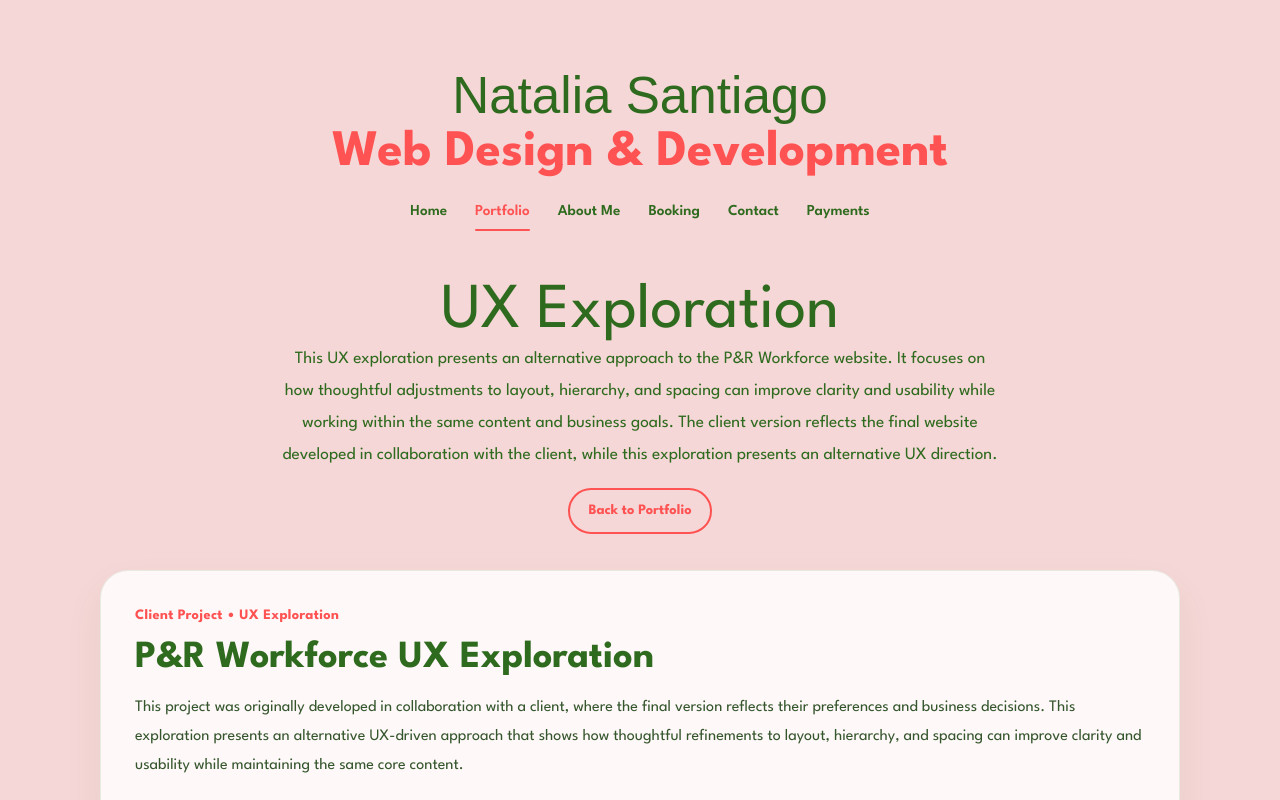
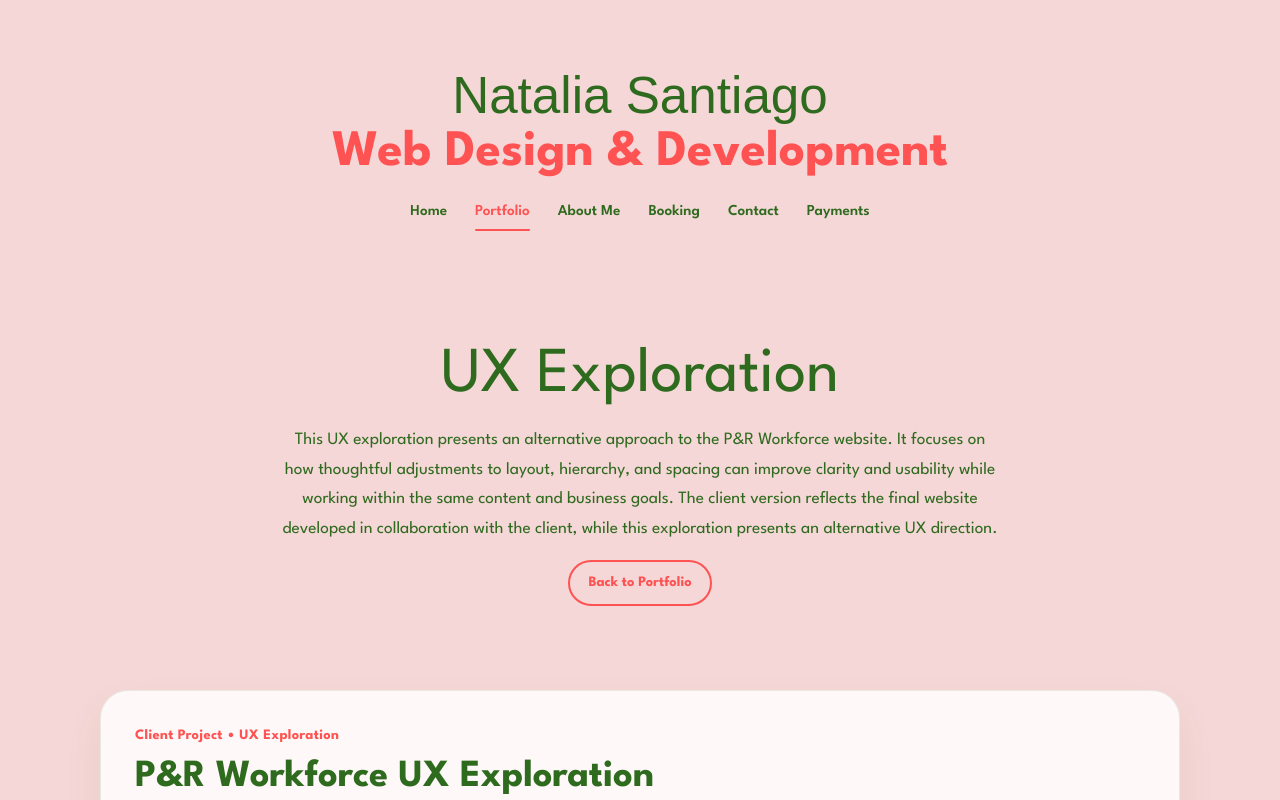
Before and after one commit to natalia-santiago/myportfolio-site, a Next.js app: page /portfolio/pr-workforce/ux in a window 1280 px wide. Shown: the top 800 px of the page. Built offline with nearby package versions, Linux system fonts and the light colour scheme; a web font is replaced by a local one.

Commit message:
Spacing issue resolved

```diff
--- a/app/globals.css
+++ b/app/globals.css
@@ -2186,10 +2186,12 @@ a {
   max-width: 760px;
   margin: 0 auto 36px;
   text-align: center;
+  padding-top: 64px;
+  padding-bottom: 48px;
 }
 
 .portfolio-title {
-  margin: 0;
+  margin-bottom: 18px;
   font-family: var(--font-borsok), serif;
   font-size: clamp(2.8rem, 5vw, 4.4rem);
   line-height: 1;
@@ -2503,6 +2505,7 @@ a {
   color: var(--green); /* your forest green */
   max-width: 720px;
   margin: 0 auto;
+  line-height: 1.7;
 }
 
 .ux-comparison-section {
```
